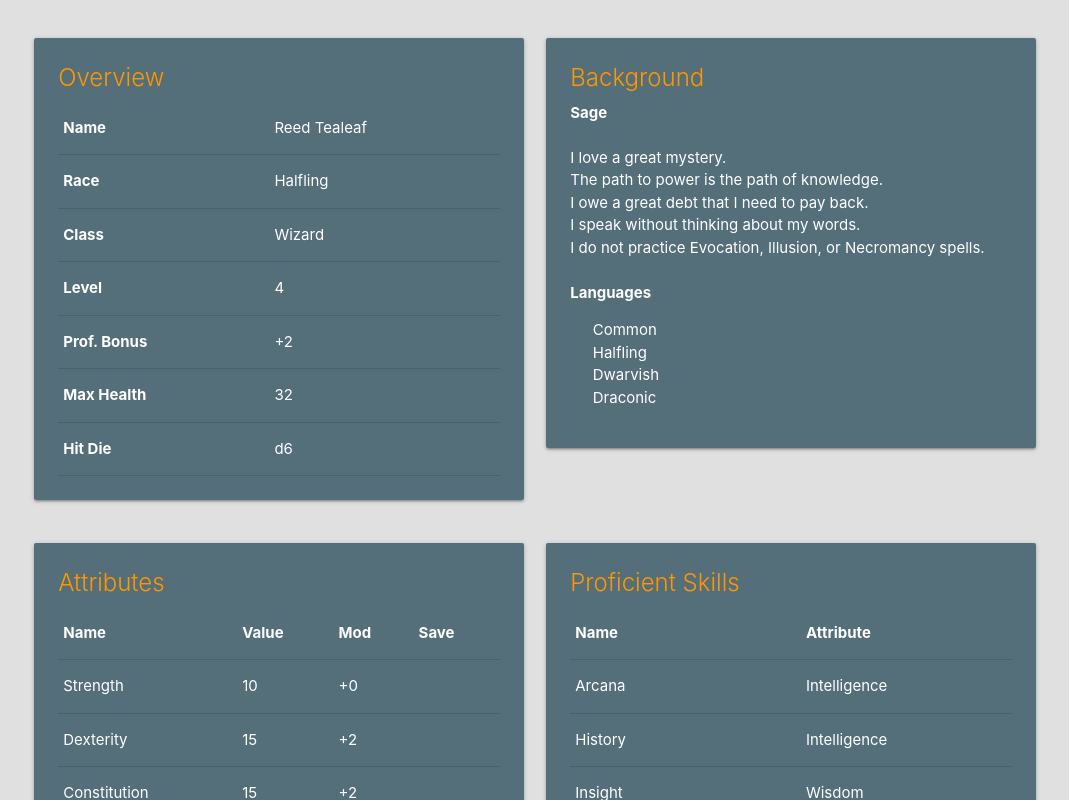
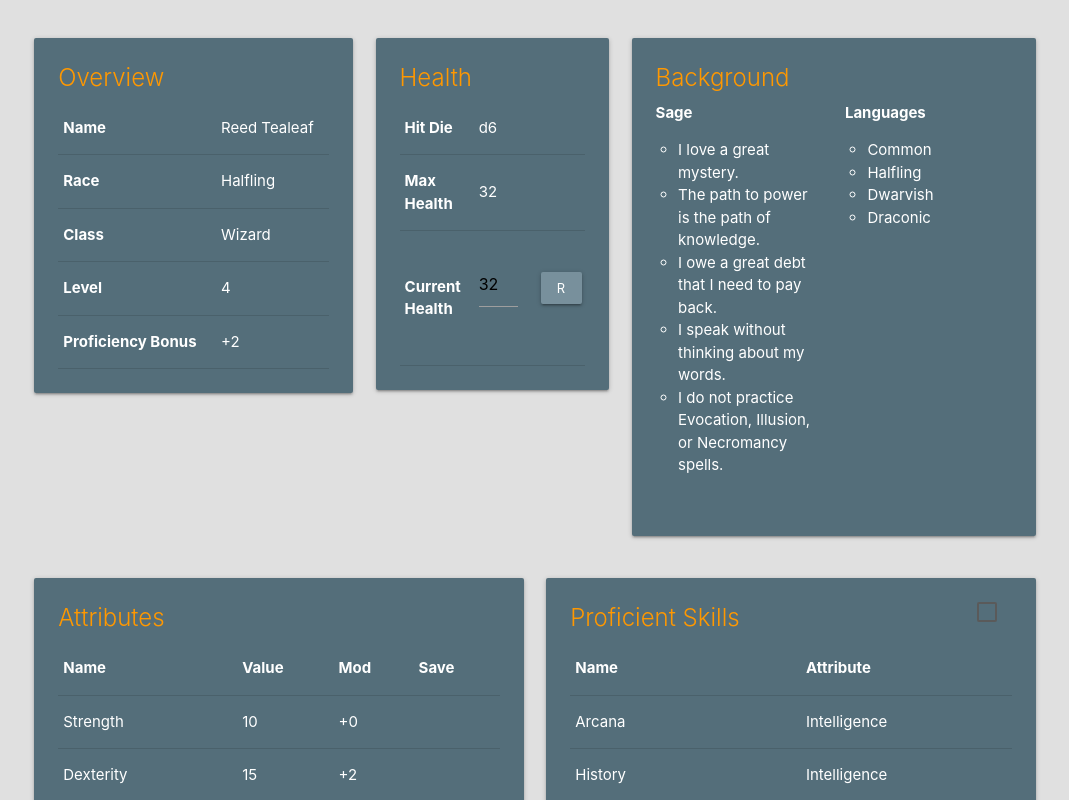
Before and after one commit to Celeo/reed_tealeaf, a React app: page / in a window 1280 px wide. Shown: the top 800 px of the page, without its empty margins (105-1174 px from the left). Built offline with nearby package versions, Linux system fonts and the light colour scheme.

Commit message:
Interactivity updates

```diff
--- a/src/characterData.json
+++ b/src/characterData.json
@@ -3,7 +3,9 @@
     "name": "Reed Tealeaf",
     "race": "Halfling",
     "class": "Wizard",
-    "level": 4,
+    "level": 4
+  },
+  "health": {
     "maxHealth": 32,
     "hitDie": "d6"
   },
--- a/src/components/Background.jsx
+++ b/src/components/Background.jsx
@@ -8,13 +8,20 @@ export const Background = (props) => {
         <span className="card-title orange-text">
           Background
         </span>
-        <p><b>{ props.background.choice }</b></p><br />
-        { props.background.quotes.map(q => <p key={q}>{ q }</p>) }
-        <br />
-        <p><b>Languages</b></p>
-        <ul className="normal-ul push-right">
-          { props.languages.map(l => <p key={l}>{ l }</p>) }
-        </ul>
+        <div className="row">
+          <div className="col s12 m6">
+            <p><b>{ props.background.choice }</b></p>
+            <ul className="normal-ul push-right">
+              { props.background.quotes.map(q => <li key={q}>{ q }</li>) }
+            </ul>
+          </div>
+          <div className="col s12 m6">
+            <p><b>Languages</b></p>
+            <ul className="normal-ul push-right">
+              { props.languages.map(l => <li key={l}>{ l }</li>) }
+            </ul>
+          </div>
+        </div>
       </div>
     </div>
   )
--- /dev/null
+++ b/src/components/Health.jsx
@@ -0,0 +1,72 @@
+import React from 'react'
+import PropTypes from 'prop-types'
+
+export class Health extends React.Component {
+  constructor (props) {
+    super(props)
+    this.state = {
+      currentHealth: props.health.maxHealth
+    }
+  }
+
+  componentDidMount () {
+    const fromStorage = window.localStorage.getItem('currentHealth')
+    if (fromStorage) {
+      this.setState({ currentHealth: parseInt(fromStorage) })
+    }
+  }
+
+  setHealth (val) {
+    const newVal = parseInt(val.target.value)
+    this.setState({ currentHealth: newVal })
+    window.localStorage.setItem('currentHealth', newVal)
+  }
+
+  resetHealth () {
+    this.setState({ currentHealth: this.props.health.maxHealth })
+    window.localStorage.setItem('currentHealth', this.props.health.maxHealth)
+  }
+
+  render () {
+    return (
+      <div className="card blue-grey darken-1">
+        <div className="card-content white-text">
+          <span className="card-title orange-text">
+              Health
+          </span>
+          <table className="table">
+            <tbody>
+              <tr>
+                <th>Hit Die</th>
+                <td>{ this.props.health.hitDie }</td>
+              </tr>
+              <tr>
+                <th>Max Health</th>
+                <td>{ this.props.health.maxHealth }</td>
+              </tr>
+              <tr>
+                <th>Current Health</th>
+                <td>
+                  <div className="row valign-wrapper">
+                    <div className="col s6">
+                      <div className="input-field">
+                        <input type="number" id="current_health" value={this.state.currentHealth} onChange={this.setHealth.bind(this)} />
+                      </div>
+                    </div>
+                    <div className="col s6">
+                      <button className="btn btn-small blue-grey lighten-1" onClick={this.resetHealth.bind(this)}>R</button>
+                    </div>
+                  </div>
+                </td>
+              </tr>
+            </tbody>
+          </table>
+        </div>
+      </div>
+    )
+  }
+}
+
+Health.propTypes = {
+  health: PropTypes.object.isRequired
+}
--- a/src/components/Overview.jsx
+++ b/src/components/Overview.jsx
@@ -28,16 +28,8 @@ export const Overview = (props) => {
               <td>{ props.overview.level }</td>
             </tr>
             <tr>
-              <th>Prof. Bonus</th>
+              <th>Proficiency Bonus</th>
               <td>{ `+${proficiencyBonus(props.overview.level)}` }</td>
-            </tr>
-            <tr>
-              <th>Max Health</th>
-              <td>{ props.overview.maxHealth }</td>
-            </tr>
-            <tr>
-              <th>Hit Die</th>
-              <td>{ props.overview.hitDie }</td>
             </tr>
           </tbody>
         </table>
--- a/src/components/Sheet.jsx
+++ b/src/components/Sheet.jsx
@@ -2,6 +2,7 @@ import React from 'react'
 import PropTypes from 'prop-types'
 
 import { Overview } from './Overview.jsx'
+import { Health } from './Health.jsx'
 import { Background } from './Background.jsx'
 import { Attributes } from './Attributes.jsx'
 import { Skills } from './Skills.jsx'
@@ -14,10 +15,13 @@ export const Sheet = (props) => {
   return (
     <div>
       <div className="row">
-        <div className="col s12 m6">
+        <div className="col s6 m4">
           <Overview overview={props.characterData.overview} />
         </div>
-        <div className="col s12 m6">
+        <div className="col s6 m3">
+          <Health health={props.characterData.health} />
+        </div>
+        <div className="col s6 m5">
           <Background background={props.characterData.background} languages={props.characterData.languages} />
         </div>
       </div>
--- a/src/components/Skills.jsx
+++ b/src/components/Skills.jsx
@@ -1,29 +1,50 @@
-import React from 'react'
+import React, { useState } from 'react'
 import PropTypes from 'prop-types'
 import { allSkills } from '../systemRules.js'
 
-export const Skills = (props) => {
 const linkedAttribute = (name) => {
   const matching = allSkills.find(s => s.name === name)
   return matching ? matching.attribute : 'unknown'
 }
 
+export const Skills = (props) => {
+  const [showAll, setShowAll] = useState(false)
+  const skillsToShow = showAll ? allSkills.map(s => s.name) : props.skills
   return (
     <div className="card blue-grey darken-1">
       <div className="card-content white-text">
+        <div className="clearfix">
+          <div className="float-left">
             <span className="card-title orange-text">
-          Proficient Skills
+              { (showAll ? 'All' : 'Proficient') + ' Skills' }
             </span>
+          </div>
+          <div className="float-right">
+            <label>
+              <input type="checkbox" className="filled-in" checked={showAll} onChange={() => setShowAll(!showAll)} />
+              <span></span>
+            </label>
+          </div>
+        </div>
         <table className="table">
           <thead>
             <tr>
               <th>Name</th>
               <th>Attribute</th>
+              { showAll && <th>Proficient</th> }
             </tr>
           </thead>
           <tbody>
             {
-              props.skills.map(s => (
+              showAll
+                ? skillsToShow.map(s => (
+                  <tr key={s}>
+                    <td>{ s }</td>
+                    <td>{ linkedAttribute(s) }</td>
+                    <td>{ props.skills.indexOf(s) !== -1 ? 'X' : '' }</td>
+                  </tr>
+                ))
+                : skillsToShow.map(s => (
                   <tr key={s}>
                     <td>{ s }</td>
                     <td>{ linkedAttribute(s) }</td>
--- a/src/components/app.css
+++ b/src/components/app.css
@@ -19,3 +19,11 @@
 .spellLink {
   cursor: pointer;
 }
+
+.float-left {
+  float: left;
+}
+
+.float-right {
+  float: right;
+}
```
Lines whose indentation alone changed are shown as unchanged.
